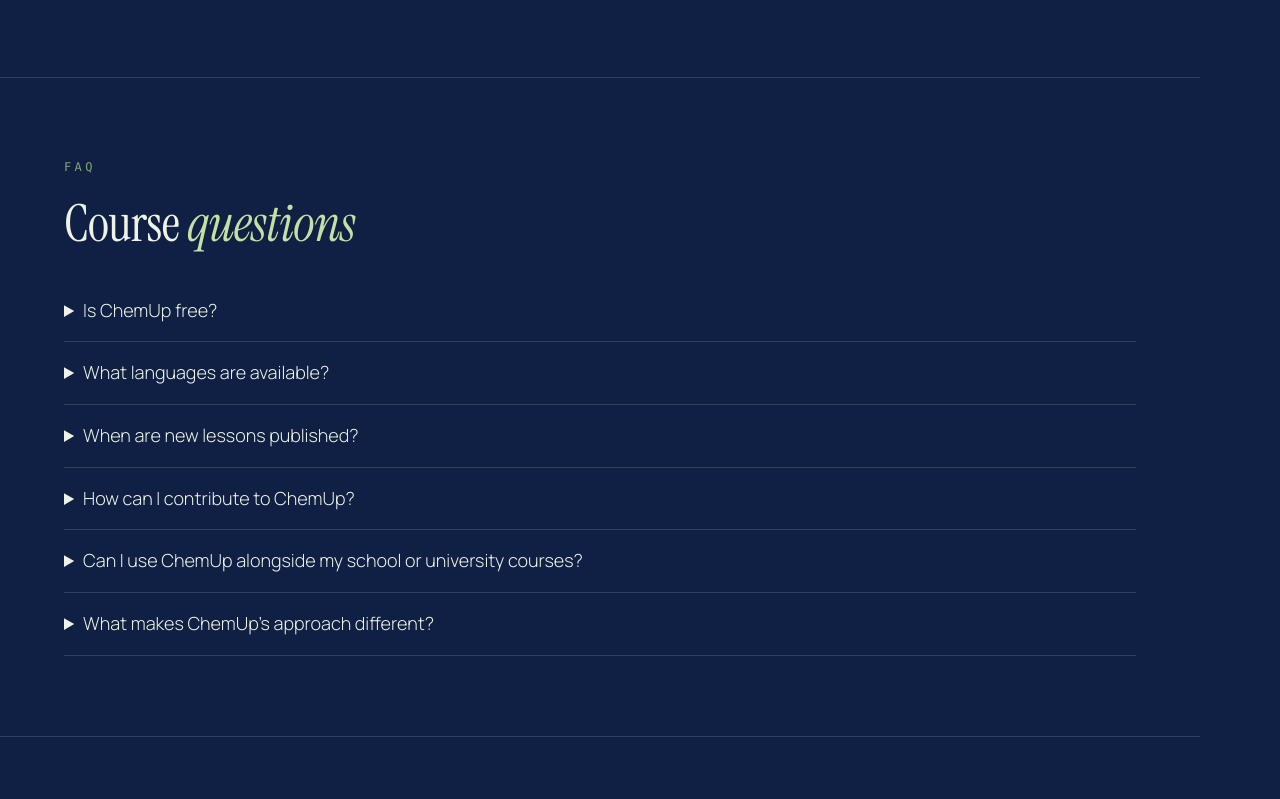
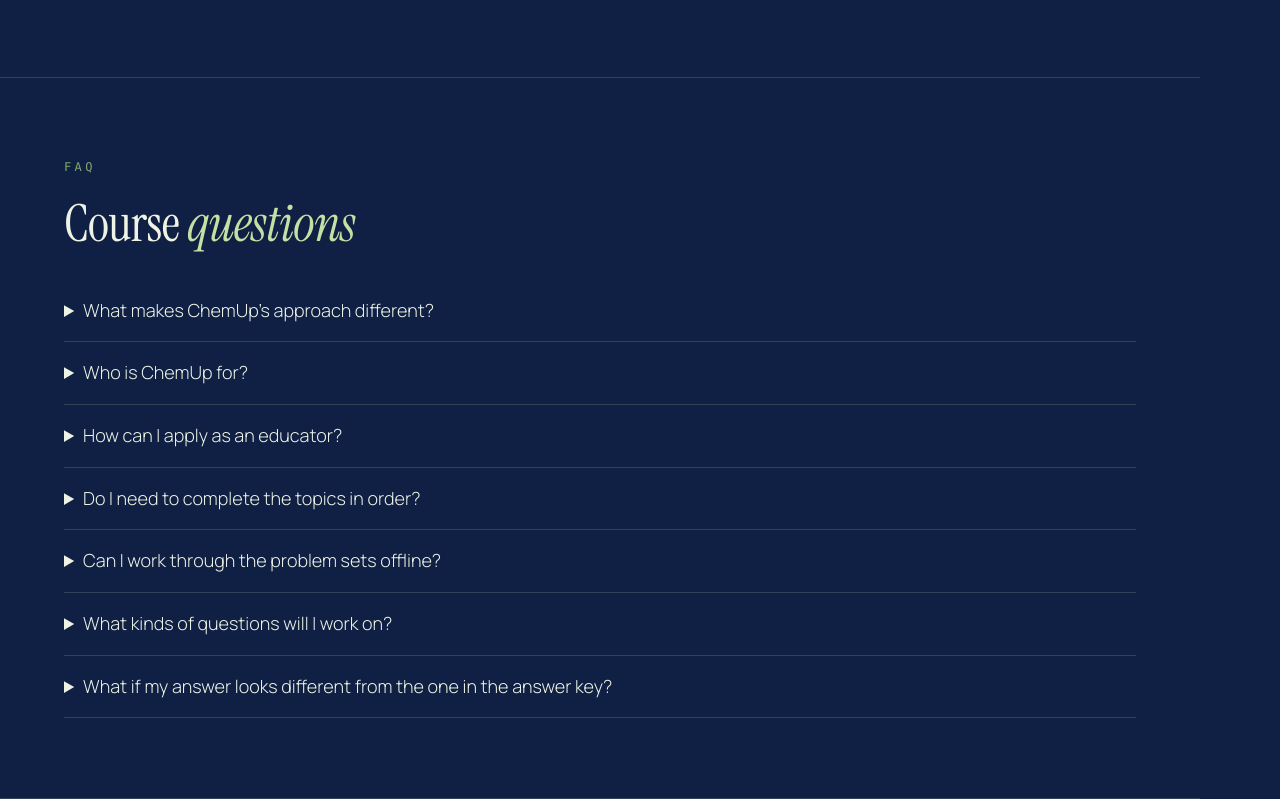
Before and after one commit to omeroraman12-hub/Chemup, a website built with Vite: page courses.html in a window 1280 px wide. Shown: the part 866-1665 px from the top of the page. Before the commit the page ends 1603 px from the top, so only its background shows below. Built offline with nearby package versions, Linux system fonts and the light colour scheme; sample sign-in values are in the browser's storage.

Commit message:
Add files via upload

```diff
--- a/courses.html
+++ b/courses.html
@@ -1,4 +1,4 @@
 <!doctype html><html lang="en"><head><meta charset="UTF-8"><meta name="viewport" content="width=device-width,initial-scale=1"><link rel="icon" href="/logo.jpeg"><link rel="preconnect" href="https://fonts.googleapis.com"><link href="https://fonts.googleapis.com/css2?family=Instrument+Serif:ital@0;1&family=Manrope:wght@300;400;500&display=swap" rel="stylesheet"><link rel="stylesheet" href="/src/styles.css"><title>Courses — ChemUp</title></head>
 <body data-page="courses"><main><section class="sec"><p class="label">Courses</p><h2>Pick a <em>course</em></h2>
 <input id="search" class="search" type="search" placeholder="🔍 Search a course"><div id="grid" class="grid"></div></section>
-<section class="sec"><p class="label">FAQ</p><h2>Course <em>questions</em></h2><div data-faq></div></section></main><script type="module" src="/src/site.js"></script></body></html>
+<section class="sec"><p class="label">FAQ</p><h2>Course <em>questions</em></h2><div data-faq="course"></div></section></main><script type="module" src="/src/site.js"></script></body></html>
--- a/src/data.js
+++ b/src/data.js
@@ -12,5 +12,15 @@ export const faqs = [
   ['When are new lessons published?','Every week. The latest lessons appear under This week in ChemUp.'],
   ['How can I contribute to ChemUp?','If you’d like to teach a topic, write chemistry problems, or help translate materials, mail us which subject or language you’d like to work on. A sample problem, a short explanation, or a translation excerpt can help us understand your contribution.'],
   ['Can I use ChemUp alongside my school or university courses?','Yes. If you’re studying elimination reactions in class, for example, you can use a ChemUp problem set to explore how changing the base affects the products. You can choose the material that matches what you’re learning that week.'],
+  ['How can I apply as an educator?','You can easily apply to become an educator by reaching us via email. Check out the Join Our Team page.'],
   ['What makes ChemUp’s approach different?','We ask students to explain where a result comes from and when it applies. For example, a kinetics problem might ask you to derive different rate laws and then decide whether you have enough information to tell which reaction consumes a reactant faster.'],
 ];
+export const courseFaqs = [
+  ['What makes ChemUp’s approach different?','We ask students to explain where a result comes from and when it applies. For example, a kinetics problem might ask you to derive different rate laws and then decide whether you have enough information to tell which reaction consumes a reactant faster.'],
+  ['Who is ChemUp for?','ChemUp is for students who want to explore chemistry in greater depth. Some resources are well suited to high school students studying independently, preparing for chemistry olympiads, or taking AP, IB, or A-level chemistry. These students can use ChemUp to deepen their understanding of the topics they study in class. Other resources are better suited to students taking undergraduate chemistry courses.'],
+  ['How can I apply as an educator?','You can easily apply to become an educator by reaching us via email. Check out the Join Our Team page.'],
+  ['Do I need to complete the topics in order?','You can choose topics independently. Within a problem set, it helps to follow the questions in sequence. In the particle-in-a-box set, for example, the one-dimensional solution gives you the method you’ll use for a three-dimensional box.'],
+  ['Can I work through the problem sets offline?','Yes. Download the PDF you want to study and open it on your device or print it. For a derivation-heavy set, it helps to keep the questions on screen and work through the mathematics on paper.'],
+  ['What kinds of questions will I work on?','Some ask you to predict a product and explain your reasoning. Others ask you to derive an equation, compare two models, or decide what can be inferred from the information given. A correct answer may include a condition, such as the temperature of a process, or may simply be a mathematical expression.'],
+  ['What if my answer looks different from the one in the answer key?','Check how each symbol is defined. Two answers can look different and still agree once they use the same rate convention.'],
+];
--- a/src/site.js
+++ b/src/site.js
@@ -1,5 +1,5 @@
 import { AUTH } from './config.js';
-import { courses, faqs } from './data.js';
+import { courses, faqs, courseFaqs } from './data.js';
 const page = document.body.dataset.page;
 const token = localStorage.getItem('chemup_token');
 // Only courses, lessons, resources and the account page need an account
@@ -18,7 +18,7 @@ const navEl = document.querySelector('.nav');
 document.querySelector('.burger').onclick = () => navEl.classList.toggle('open');
 navEl.querySelectorAll('.nav__links a').forEach((a) => a.addEventListener('click', () => navEl.classList.remove('open')));
 document.querySelectorAll('[data-logout]').forEach((a) => (a.onclick = (e) => { e.preventDefault(); logout(); }));
-document.querySelectorAll('[data-faq]').forEach((el) => (el.innerHTML = faqs.map(([q, a]) => `<details class="reveal-text"><summary>${q}</summary><p>${a}</p></details>`).join('')));
+document.querySelectorAll('[data-faq]').forEach((el) => (el.innerHTML = (el.dataset.faq === 'course' ? courseFaqs : faqs).map(([q, a]) => `<details class="reveal-text"><summary>${q}</summary><p>${a}</p></details>`).join('')));
 const cover = (i) => `style="--h:${150 + i * 28}"`;
 const none = '<p class="dim">No content yet.</p>';
 
--- a/src/styles.css
+++ b/src/styles.css
@@ -127,3 +127,7 @@ main>.sec:first-child{padding-top:150px}
 #lessons a:hover{color:var(--acc)}
 .acct dt{font:400 11px var(--mono);letter-spacing:.2em;text-transform:uppercase;color:var(--acc2)}
 .acct dd{margin:2px 0 18px;font-size:18px;word-break:break-word}
+
+/* ---- v3.1: brand side by side ---- */
+.nav__brand{flex-direction:row;align-items:baseline;gap:14px;font-size:30px}
+@media(max-width:480px){.nav__brand small{display:none}}
```
Also changed, not shown: index.html (+0 -1 lines).
